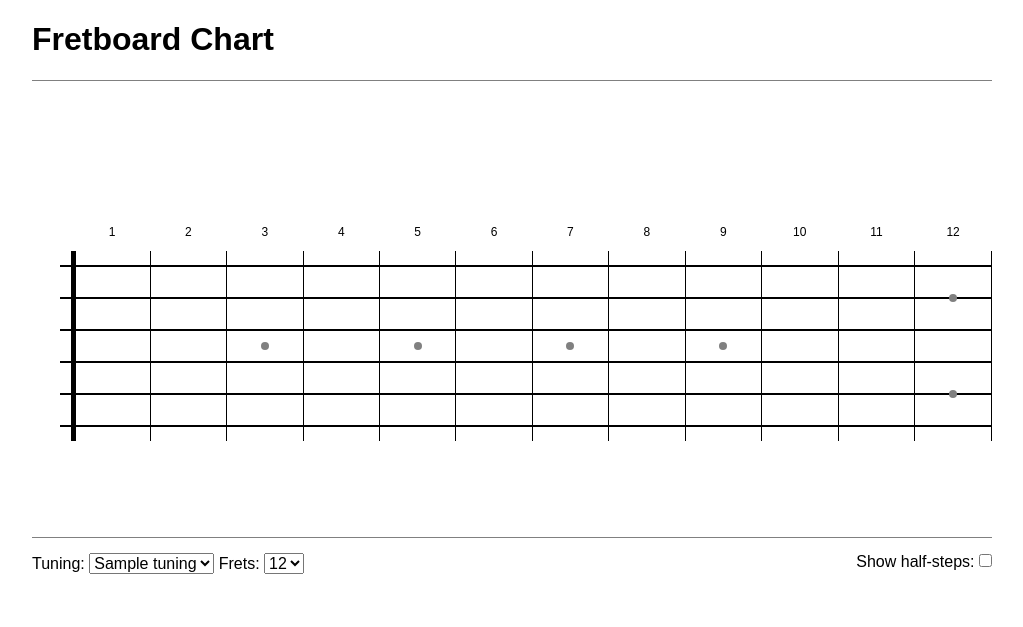
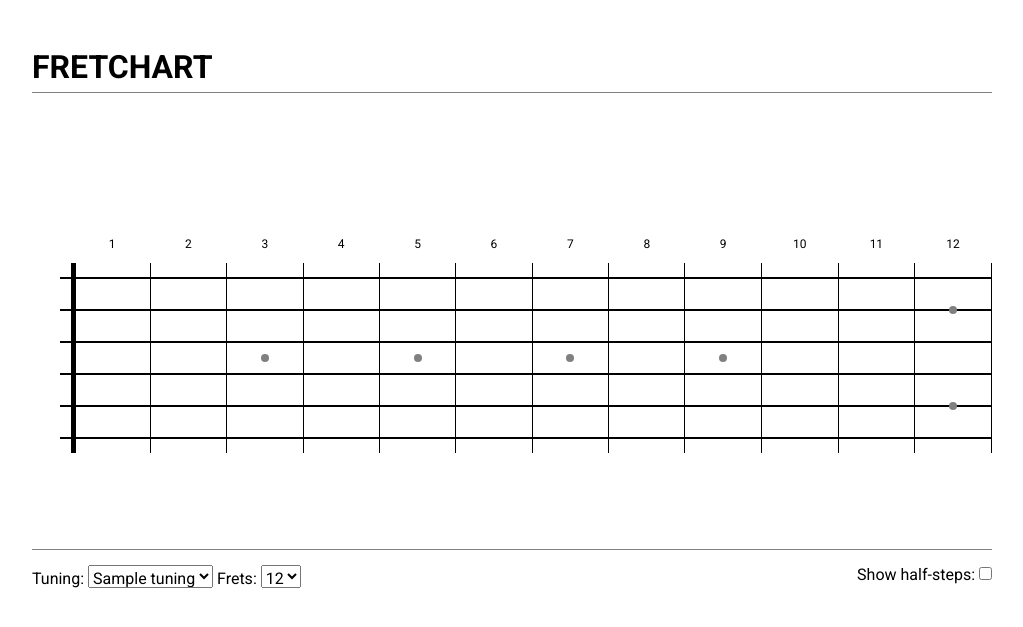
Before and after one commit to nelsonreitz/fretboard-old, a PHP site: page / in a window 1280 px wide. Shown: the top 627 px of the page, without its empty margins (128-1151 px from the left). Run offline with PHP 8.4, Linux system fonts and the light colour scheme; tables that the repository leaves empty or names only in its code hold one stand-in row (values such as "Sample post"); data that the repository does not hold is empty.

Commit message:
Header CSS

```diff
--- a/html/css/style.css
+++ b/html/css/style.css
@@ -28,6 +28,7 @@ body {
     width: 100%;
     max-width: 960px;
     margin: 0 auto;
+    font-family: "Roboto", "HelveticaNeue", "Helvetica Neue", Helvetica, Arial, sans-serif;
 }
 
 a {
@@ -41,6 +42,11 @@ a {
     width: 100%;
     border-bottom: 1px solid grey;
     margin-bottom: 9em;
+}
+
+.site-title {
+    margin: 1.5em 0 0.2em 0;
+    text-transform: uppercase;
 }
 
 /* Fretboard */
@@ -98,14 +104,13 @@ a {
     top: -11px;
     width: 20px;
     height: 20px;
-    padding-top: 3px;
     border-radius: 2px;
 }
 
 .halfstep {
     color: grey;
     font-size: 13px;
-    padding-top: 4px;
+    padding-top: 2px;
 }
 
 .single_inlay {
--- a/views/index.php
+++ b/views/index.php
@@ -7,6 +7,8 @@
     <meta name="viewport" content="width=device-width, initial-scale=1">
 
     <title>Fretboard Chart</title>
+
+    <link href='http://fonts.googleapis.com/css?family=Roboto:700,400' rel='stylesheet' type='text/css'>
 
     <link rel="stylesheet" href="../css/normalize.css">
     <link rel="stylesheet" href="../css/style.css">
@@ -18,7 +20,7 @@
   <body>
 
     <header class="header" role="banner">
-      <h1 class="site-title"><a href="/">Fretboard Chart</a></h1>
+      <h1 class="site-title"><a href="/">FretChart</a></h1>
     </header>
 
     <div id="fretboard">
```
